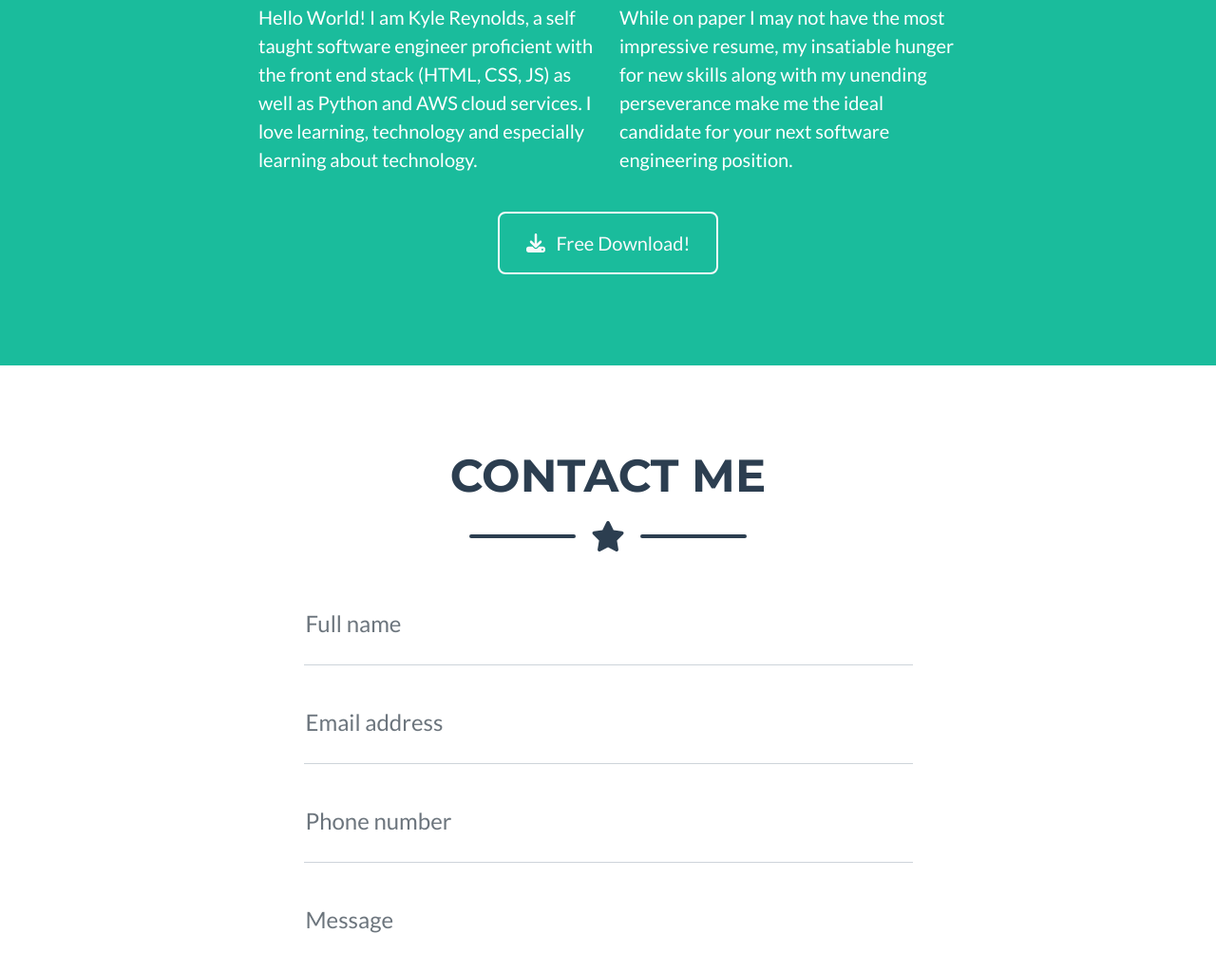
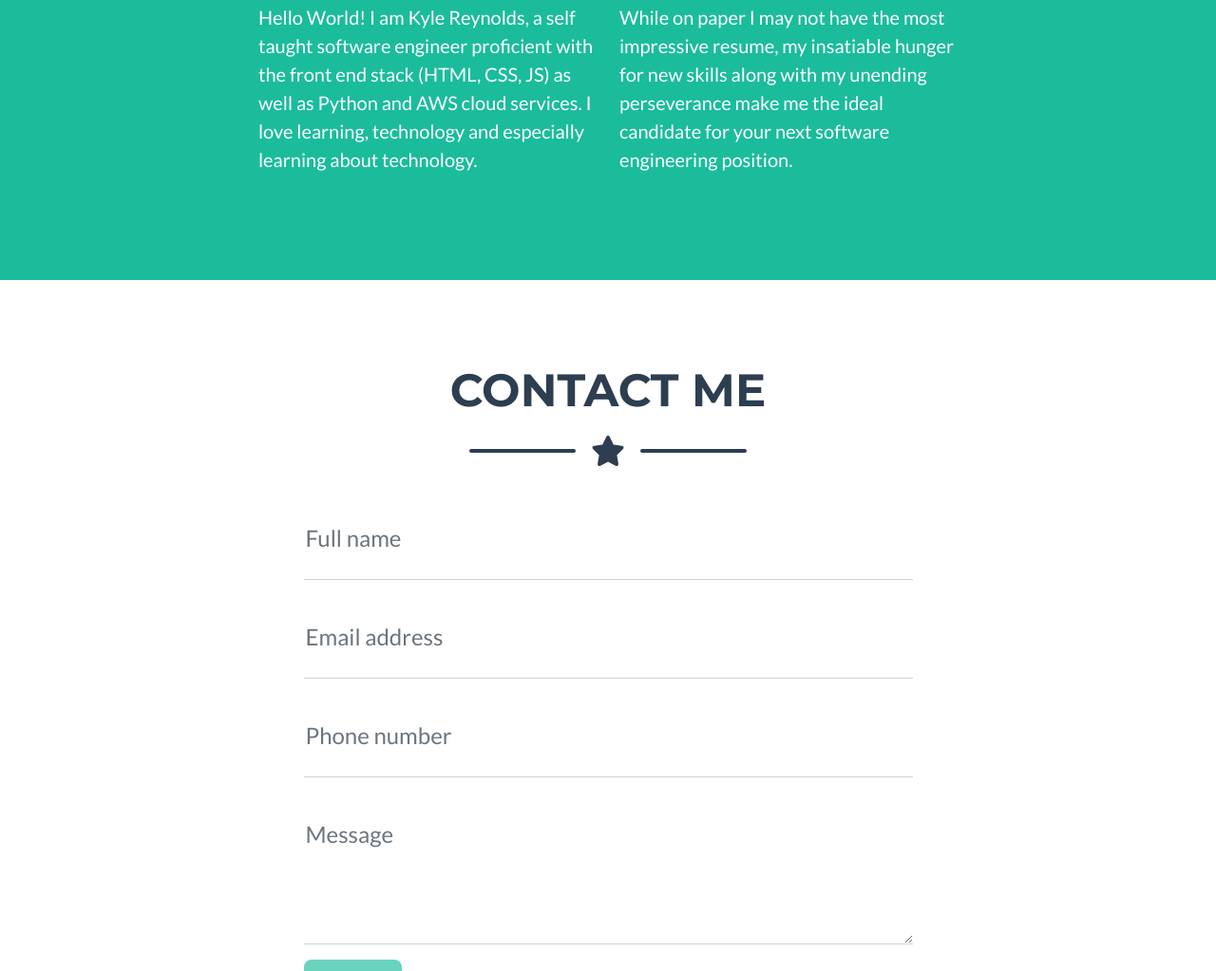
Before and after one commit to KDreynolds/KDreynolds.github.io, a plain HTML site: page index.html in a window 1280 px wide. Shown: the part 1894-2917 px from the top of the page at 95% size. Drawn offline with nearby package versions, Linux system fonts and the light colour scheme.

Commit message:
Add files via upload

```diff
--- a/index.html
+++ b/index.html
@@ -137,14 +137,7 @@
                     <div class="col-lg-4 ms-auto"><p class="lead">Hello World! I am Kyle Reynolds, a self taught software engineer proficient with the front end stack (HTML, CSS, JS) as well as Python and AWS cloud services. I love learning, technology and especially learning about technology.</p></div>
                     <div class="col-lg-4 me-auto"><p class="lead"> While on paper I may not have the most impressive resume, my insatiable hunger for new skills along with my unending perseverance make me the ideal candidate for your next software engineering position.</p></div>
                 </div>
-                <!-- About Section Button-->
-                <div class="text-center mt-4">
-                    <a class="btn btn-xl btn-outline-light" href="https://startbootstrap.com/theme/freelancer/">
-                        <i class="fas fa-download me-2"></i>
-                        Free Download!
-                    </a>
-                </div>
-            </div>
+
         </section>
         <!-- Contact Section-->
         <section class="page-section" id="contact">
```
